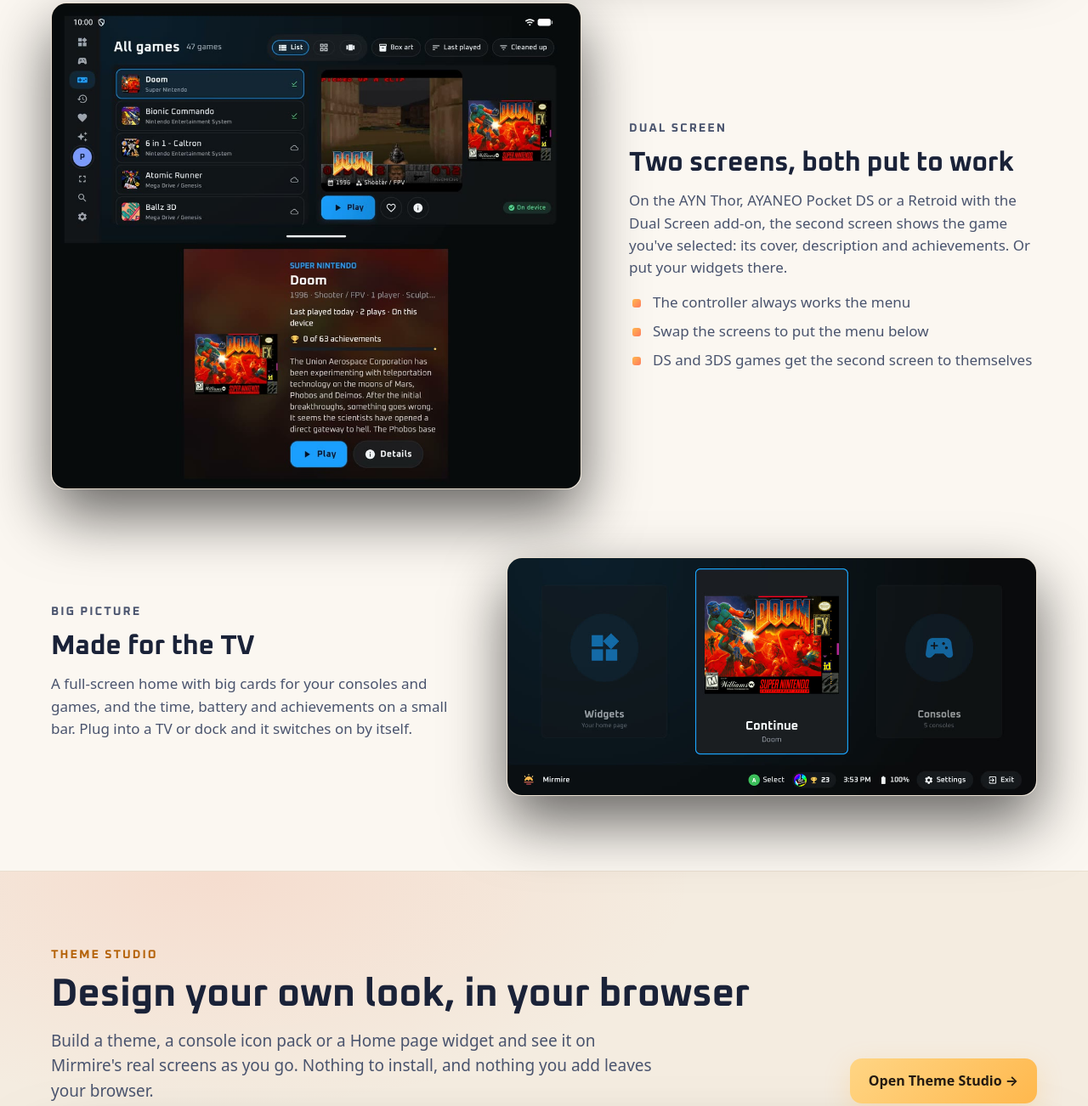
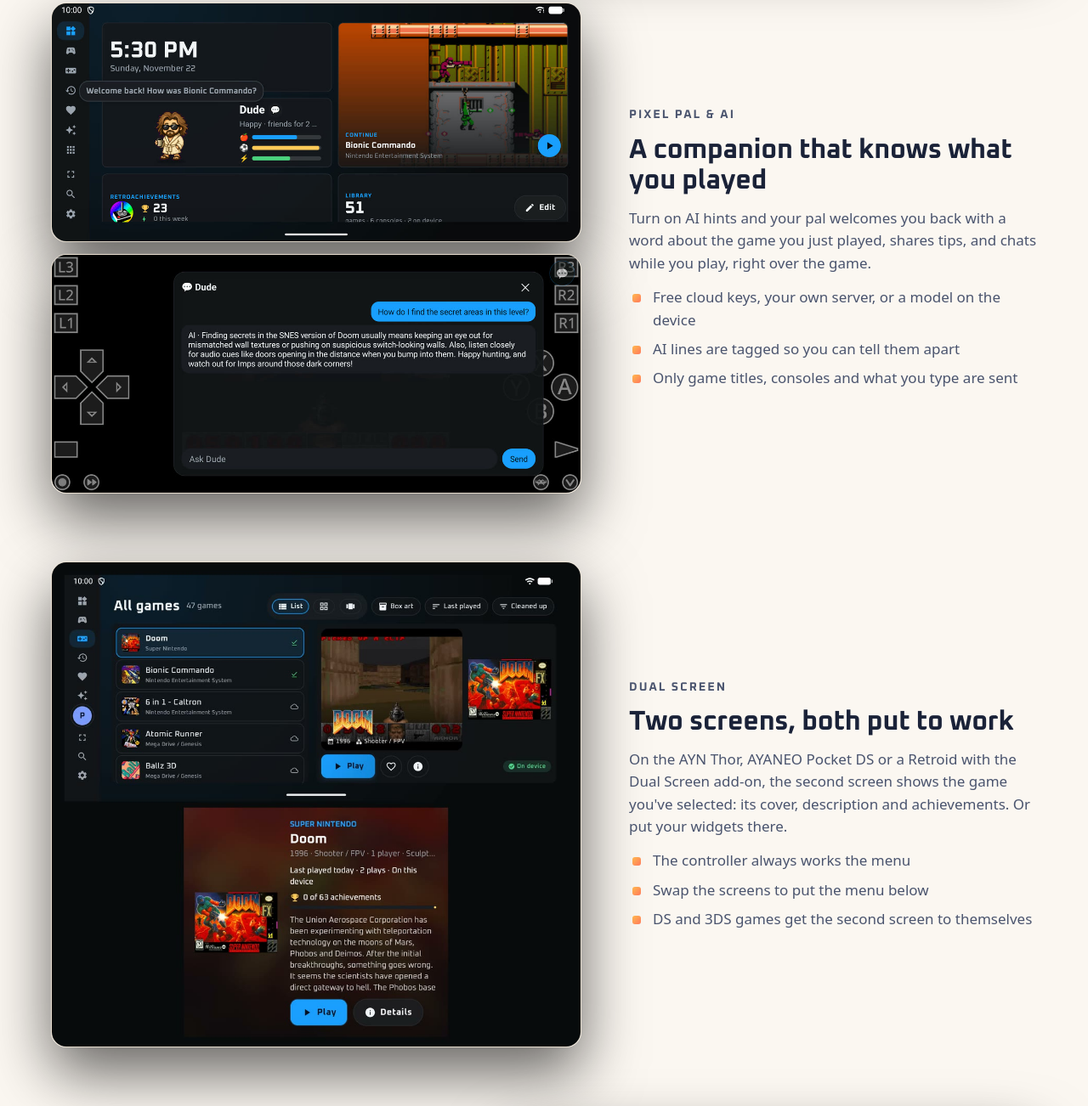
Before and after one commit to Mirmire-Launcher/mirmire, a plain HTML site: page docs/index.html in a window 1280 px wide. Shown: the part 6883-8185 px from the top of the page at 85% size. Drawn offline with Linux system fonts and the light colour scheme.

Commit message:
Docs for 1.1.5: Mirmire-theme AI screenshots, dual-screen navigation, and a legal notice.
- Pixel Pal's welcome on Home and chat over a game, in the Mirmire theme, in the README, guide and landing page.
- Guide: moving between screens with a controller, the screen arrangement map, and the pal's default name.
- Legal notice: no games, ROMs or BIOS included; DOOM and other trademarks belong to their owners.

Co-Authored-By: Claude Opus 5.5 <noreply@anthropic.com>

```diff
--- a/docs/index.html
+++ b/docs/index.html
@@ -337,6 +337,15 @@
       </div>
       <div class="row flip">
         <div class="text">
+          <p class="kicker">Pixel Pal &amp; AI</p>
+          <h3>A companion that knows what you played</h3>
+          <p>Turn on AI hints and your pal welcomes you back with a word about the game you just played, shares tips, and chats while you play, right over the game.</p>
+          <ul><li>Free cloud keys, your own server, or a model on the device</li><li>AI lines are tagged so you can tell them apart</li><li>Only game titles, consoles and what you type are sent</li></ul>
+        </div>
+        <div class="pair"><img class="shot" src="images/site/66-home-welcome.jpg" alt="Pixel Pal welcoming you back after playing Bionic Commando" loading="lazy"><img class="shot" src="images/site/65-pal-chat.jpg" alt="Chatting with Pixel Pal over Doom in RetroArch" loading="lazy"></div>
+      </div>
+      <div class="row flip">
+        <div class="text">
           <p class="kicker">Dual screen</p>
           <h3>Two screens, both put to work</h3>
           <p>On the AYN Thor, AYANEO Pocket DS or a Retroid with the Dual Screen add-on, the second screen shows the game you've selected: its cover, description and achievements. Or put your widgets there.</p>
@@ -430,7 +439,8 @@
         <a href="https://github.com/Mirmire-Launcher/mirmire/blob/main/docs/THEMES.md"><svg width="16" height="16" viewBox="0 0 24 24" fill="currentColor" aria-hidden="true"><path d="M9.4 16.6L4.8 12l4.6-4.6L8 6l-6 6 6 6 1.4-1.4zm5.2 0l4.6-4.6-4.6-4.6L16 6l6 6-6 6-1.4-1.4z"/></svg>Theme format</a>
         <a href="https://github.com/Mirmire-Launcher/mirmire"><svg width="16" height="16" viewBox="0 0 16 16" fill="currentColor" aria-hidden="true"><path d="M8 0C3.58 0 0 3.58 0 8c0 3.54 2.29 6.53 5.47 7.59.4.07.55-.17.55-.38 0-.19-.01-.82-.01-1.49-2.01.37-2.53-.49-2.69-.94-.09-.23-.48-.94-.82-1.13-.28-.15-.68-.52-.01-.53.63-.01 1.08.58 1.23.82.72 1.21 1.87.87 2.33.66.07-.52.28-.87.51-1.07-1.78-.2-3.64-.89-3.64-3.95 0-.87.31-1.59.82-2.15-.08-.2-.36-1.02.08-2.12 0 0 .67-.21 2.2.82.64-.18 1.32-.27 2-.27.68 0 1.36.09 2 .27 1.53-1.04 2.2-.82 2.2-.82.44 1.1.16 1.92.08 2.12.51.56.82 1.27.82 2.15 0 3.07-1.87 3.75-3.65 3.95.29.25.54.73.54 1.48 0 1.07-.01 1.93-.01 2.2 0 .21.15.46.55.38A8.013 8.013 0 0016 8c0-4.42-3.58-8-8-8z"/></svg>GitHub</a>
       </div>
-      <p style="width:100%;margin:8px 0 0">Mirmire doesn't include any games. Mirmire means "early dawn" in Nepali.</p>
+      <p style="width:100%;margin:8px 0 0">Mirmire means "early dawn" in Nepali.</p>
+      <p style="width:100%;margin:6px 0 0;font-size:12px;line-height:1.5;opacity:.75">Mirmire is a launcher only. It doesn't include or provide any games, ROMs or BIOS files: use it with games you own and have the right to play. Games appear in the screenshots for illustration only. DOOM is a registered trademark of id Software LLC, a ZeniMax Media company. Nintendo, Super Nintendo, Game Boy, Nintendo 64, SEGA, Mega Drive, Genesis, PlayStation, Xbox, Steam, RetroArch, and all other game titles, console names and trademarks belong to their respective owners. Game artwork comes from ScreenScraper and the Libretro thumbnail project. Mirmire is an independent project and isn't affiliated with or endorsed by any of these companies.</p>
     </div>
   </footer>
 
```
Also changed, not shown: docs/images/site/65-pal-chat.jpg (added), docs/images/site/66-home-welcome.jpg (added), screenshots/65-pal-chat.jpg (added), screenshots/66-home-welcome.jpg (added), 2 other files.
